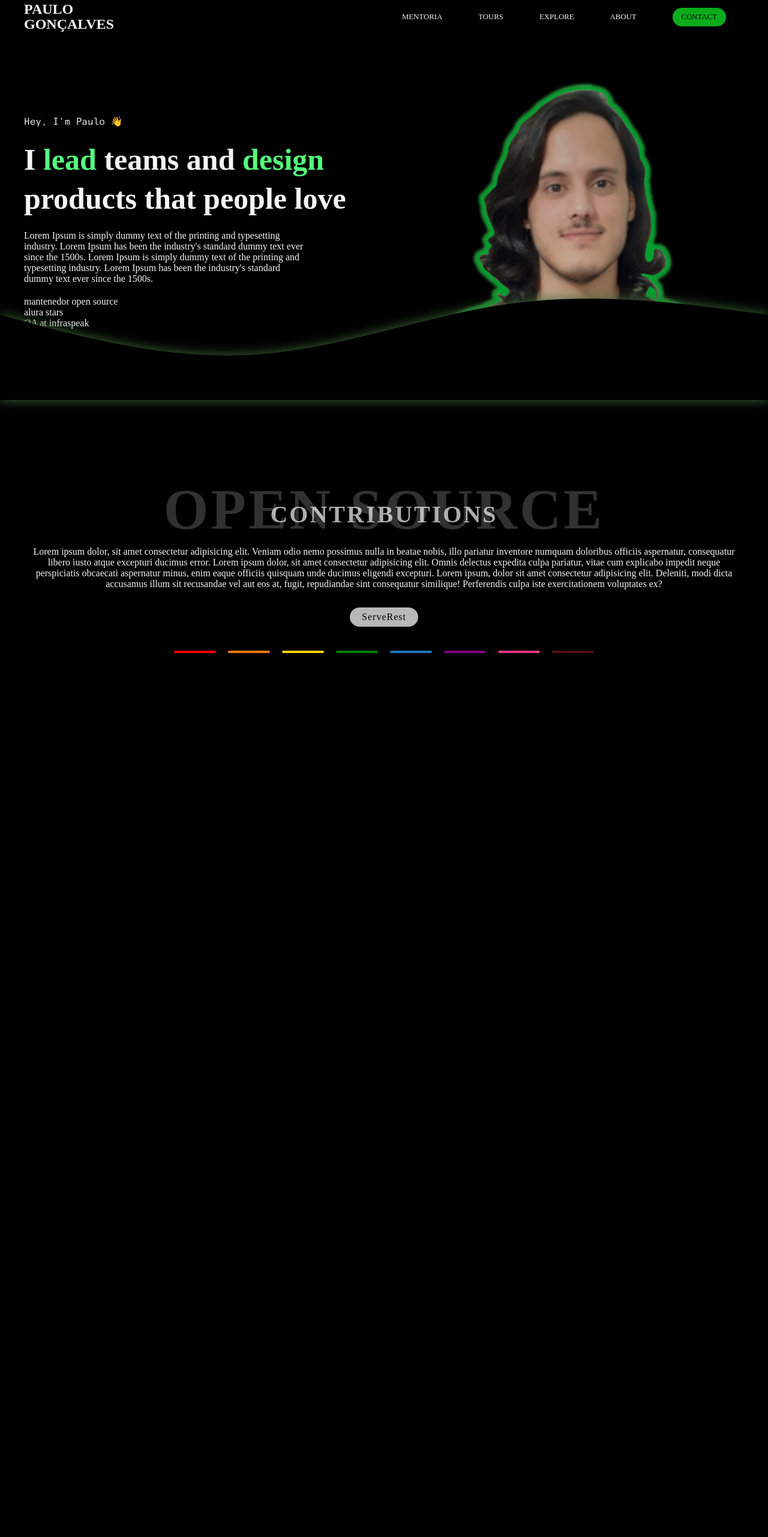
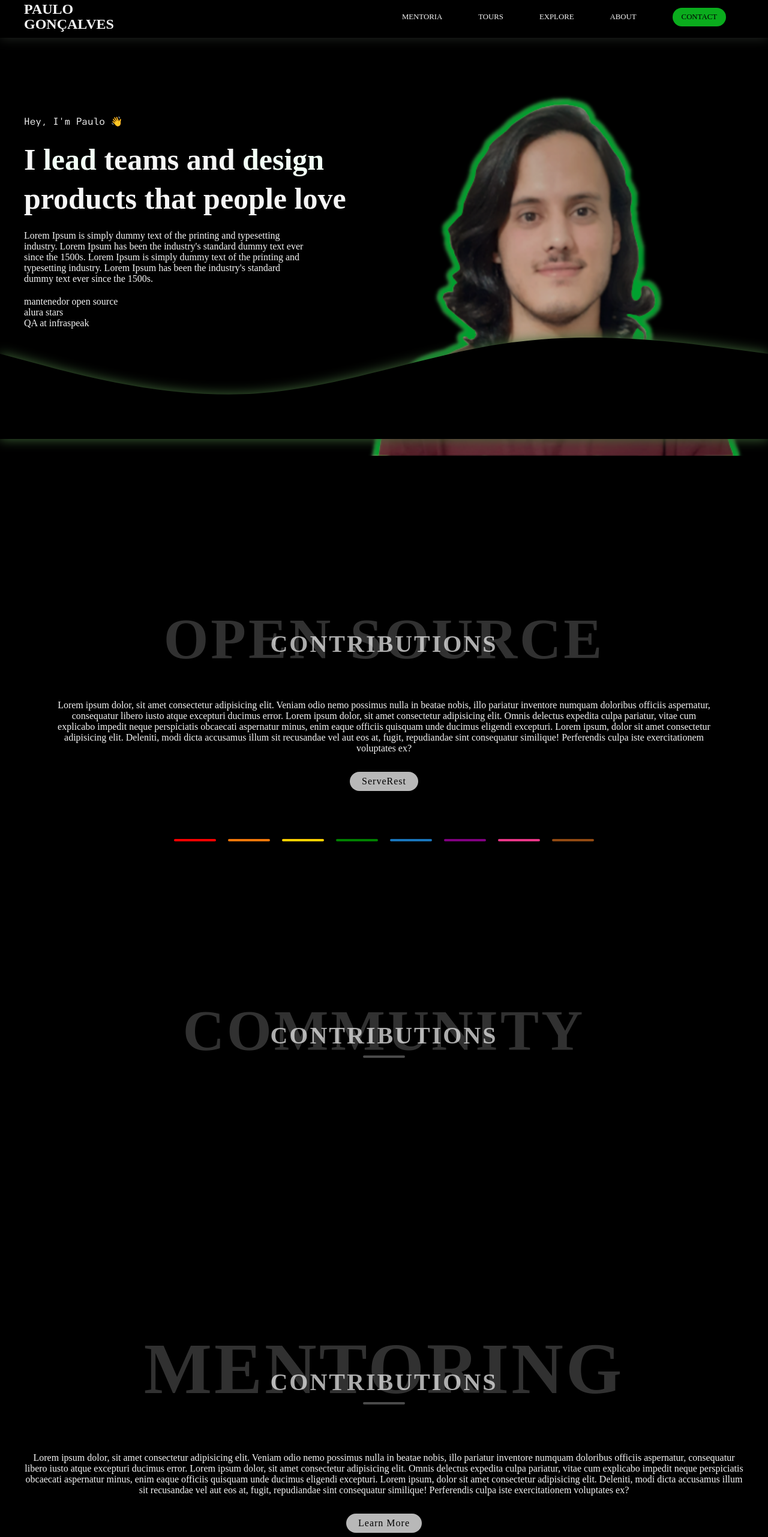
Before and after one commit to saphiraxx/personal-portfolio, a plain HTML site: page index.html in a window 1280 px wide. Shown: the part 17-2580 px from the top of the page at 60% size. Before the commit the page ends 1166 px from the top, so only its background shows below. Drawn offline with Linux system fonts and the light colour scheme; grey boxes are pictures that could not be loaded; a web font is replaced by a local one.

Commit message:
✅ update

```diff
--- a/index.html
+++ b/index.html
@@ -10,6 +10,7 @@
 </head>
 <body>
     <nav>
+        <div class="header-menu">
             <div class="container">
                 <div class="logo">
                     <h1 class="name">PAULO</h1>
@@ -24,10 +25,10 @@
                     </ul>
                     <img src="./img/menu-btn.png" alt="" class="menu-btn">
             </div>
+        </div>
     </nav>
 
-    <header>
-        <div class="container">
+    <header class="container">
         <div class="header-content">
             <div class="receive">
                 Hey, I'm Paulo 👋
@@ -56,18 +57,18 @@
             <!-- <div class="header-img">
                 <img src="./img/home-img.png" alt="" >
             </div> -->
-
         <img class="hero" src="/img/paulo-borda-verde.png" alt="">
-
+        <div>
             <svg class="wave"/>
+            <svg class="wave-black"/>
         </div>
     </header>
 
-    <section class="work-section">
+    <section class="container">
+        <div class="work-section">
             <div class="work-container">
-            <div class="container">
-                <div class="work-heading">
-                    <h2 class="open-source">open source</h2>
+                <div class="title">
+                    <h2 class="style-title ">open source</h2>
                     <h2 class="work-title">contributions</h2>
                     <div class="work-text">
                         <p>Lorem ipsum dolor, sit amet consectetur adipisicing elit. Veniam odio nemo possimus nulla in beatae nobis, illo pariatur inventore numquam doloribus officiis aspernatur, consequatur libero iusto atque excepturi ducimus error. Lorem ipsum dolor, sit amet consectetur adipisicing elit. Omnis delectus expedita culpa pariatur, vitae cum explicabo impedit neque perspiciatis obcaecati aspernatur minus, enim eaque officiis quisquam unde ducimus eligendi excepturi. Lorem ipsum, dolor sit amet consectetur adipisicing elit. Deleniti, modi dicta accusamus illum sit recusandae vel aut eos at, fugit, repudiandae sint consequatur similique! Perferendis culpa iste exercitationem voluptates ex?</p>
@@ -88,6 +89,44 @@
         </div>
     </section>
 
+    <section class="container">
+        <div class="community-section">
+            <div class="title">
+                <h2 class="style-title ">community</h2>
+                <h2 class="work-title">contributions</h2>
+                <div id="white" class="line"></div>
+            </div>
+            <div class="contributions">
+                <div class="video">
+                    <iframe class="iframe" src="https://www.youtube.com/embed/GivmPLQ_yrM" title="YouTube video player" frameborder="0" allow="accelerometer; autoplay; clipboard-write; encrypted-media; gyroscope; picture-in-picture" allowfullscreen></iframe>
+
+                    <iframe class="iframe" src="https://www.youtube.com/embed/1RNRl3tEtKk" title="YouTube video player" frameborder="0" allow="accelerometer; autoplay; clipboard-write; encrypted-media; gyroscope; picture-in-picture" allowfullscreen></iframe>
+                </div>
+            </div>
+        </div>
+    </section>
+
+    <section class="container">
+        <div class="community-section">
+            <div class="title">
+                <h2 class="style-title-big">MENTORING</h2>
+                <h2 class="work-title">contributions</h2>
+                <div id="white" class="line"></div>
+            </div>
+            <div class="work-text">
+                <p>Lorem ipsum dolor, sit amet consectetur adipisicing elit. Veniam odio nemo possimus nulla in beatae nobis, illo pariatur inventore numquam doloribus officiis aspernatur, consequatur libero iusto atque excepturi ducimus error. Lorem ipsum dolor, sit amet consectetur adipisicing elit. Omnis delectus expedita culpa pariatur, vitae cum explicabo impedit neque perspiciatis obcaecati aspernatur minus, enim eaque officiis quisquam unde ducimus eligendi excepturi. Lorem ipsum, dolor sit amet consectetur adipisicing elit. Deleniti, modi dicta accusamus illum sit recusandae vel aut eos at, fugit, repudiandae sint consequatur similique! Perferendis culpa iste exercitationem voluptates ex?</p>
+            </div>
+            <div class="btn-link">Learn More<a href="#"></a></div>
+        </div>
+    </section>
+
+    <footer>
+        <div class="footer">
+            <p>footer</p>
+        <p>copyright 2022</p>
+        </div>
+    </footer>
+
 </body>
 <script src="script.js"></script>
 </html>
--- a/script.js
+++ b/script.js
@@ -4,3 +4,12 @@ const navLinks = document.querySelector('.nav-links')
 menuBtn.addEventListener('click',()=>{
     navLinks.classList.toggle('mobile-menu')
 });
+
+
+const body = document.querySelector('body')
+const headerMenu = document.querySelector('.header-menu')
+console.log(body)
+
+body.addEventListener('scroll',()=>{
+    headerMenu.classList.add('header-menu-fixed')
+});
--- a/style.css
+++ b/style.css
@@ -55,6 +55,25 @@ body , html {
     margin: 0 auto;
 }
 
+.header-menu {
+    background:rgb(0, 0, 0);
+    position: fixed;
+    z-index: 2;
+    width: 100%;
+    height: 80px;
+    filter:drop-shadow(0 0 10px rgb(38, 42, 37));
+
+}
+
+.header-menu-fixed {
+    background:rgb(125, 12, 12);
+    position: fixed;
+    z-index: 2;
+    width: 100%;
+    height: 80px;
+    filter:drop-shadow(0 0 10px rgb(38, 42, 37));
+}
+
 .logo {
     display: flex;
     flex-direction: column;
@@ -110,7 +129,7 @@ body , html {
     display: flex;
     align-items: center;
     flex-direction: column;
-    margin-top: 140px;
+    margin-top: 210px;
     align-items: flex-start;
 }
 
@@ -120,7 +139,7 @@ body , html {
     color: whitesmoke;
 }
 
-.principal-title{
+.principal-title {
     text-shadow: rgb(0, 0, 0) 1px 2px 7px;
     font-family: 'arabotoThin';
     font-size: 50px;
@@ -157,9 +176,9 @@ body , html {
 }
 
 .hero {
-    width: 85vw;
+    width: 1400px;
     opacity: 0.8;
-    margin-top: 60px;
+    margin-top: 150px;
 }
 
 .wave {
@@ -168,9 +187,21 @@ body , html {
     background-repeat: no-repeat;
     bottom: 0;
     left: 0;
+    top: 465px;
     height: 50vh;
     width: 100vw;
     filter:drop-shadow(0 0 10px rgb(66, 107, 58));
+}
+
+.wave-black {
+    position: absolute;
+    background-repeat: no-repeat;
+    bottom: 0;
+    left: 0;
+    top: 780px;
+    height: 50vh;
+    width: 100vw;
+    background: rgb(0, 0, 0);
 }
 
 .ctn {
@@ -190,14 +221,12 @@ body , html {
 }
 
 .work-section {
-    margin: 80px auto;
+    margin-top: 200px;
     width: 100vw;
     background: rgb(0, 0, 0);
     display: flex;
     align-items: center;
     flex-direction: column;
-    align-items: center;
-    position: absolute;
 }
 
 .work-container {
@@ -208,18 +237,26 @@ body , html {
     flex-direction: column;
 }
 
-.work-heading {
+.title {
     display: flex;
     align-items: center;
     flex-direction: column;
     margin: 0;
 }
 
-.open-source {
+.style-title {
     letter-spacing: 4px;
     text-transform: uppercase;
     font-family: 'arabotoBlack';
     font-size: 12vmin;
+    opacity: 0.2;
+}
+
+.style-title-big {
+    letter-spacing: 4px;
+    text-transform: uppercase;
+    font-family: 'arabotoBlack';
+    font-size: 15vmin;
     opacity: 0.2;
 }
 
@@ -234,7 +271,8 @@ body , html {
 
 .work-text {
     text-align: center;
-    margin-top: 30px;
+    margin-top: 70px;
+    z-index: 1;
 }
 
 .btn-link {
@@ -252,7 +290,7 @@ body , html {
     display: flex;
     flex-direction: row;
     align-content: center;
-    margin-top: 30px;
+    margin-top: 70px;
 }
 
 .line {
@@ -292,15 +330,56 @@ body , html {
 }
 
 #brown {
-    background: rgb(81, 15, 15);
+    background: rgb(145, 73, 18);
 }
+
+#white {
+    background: whitesmoke;
+    opacity: 0.3;
+}
+
+.community-section {
+    flex-direction: column;
+    align-items: center;
+    display: flex;
+    margin: auto;
+    margin-top: 200px;
+}
+
+.contributions {
+    display: flex;
+    align-items: center;
+}
+
+.video {
+    display: flex;
+    flex-direction: row;
+}
+
+.iframe {
+    width: 300px;
+    height: 200px;
+    margin-top: 40px;
+}
+
+/* .principal-title {
+    letter-spacing: 4px;
+    text-transform: uppercase;
+    font-family: 'arabotoBlack';
+    font-size: 12vmin;
+    opacity: 0.2;
+} */
+
 
 
 /* Mobile device */
 @media only screen and (max-width:850px) {
     .menu-btn {
+        display: flex;
         margin-top: 10px;
-        display: block;
+        margin-right: 30px;
+        width: 4vw;
+        right: 0;
     }
 
     .navbar {
@@ -309,8 +388,7 @@ body , html {
 
     .logo {
         position: absolute;
-        top: 30px;
-        left: 30px;
+        margin-top: 10px;
     }
 
     .nav-links {
@@ -318,8 +396,8 @@ body , html {
         width: 100%;
         height: 100vh;
         justify-content: center;
-        background: #284b27;
-        margin-top: -100vh;
+        background: #484872;
+        margin-top: -120vh;
         transition: all 0.5s ease;
     }
 
@@ -332,56 +410,23 @@ body , html {
         margin: 30px auto;
     }
 
-    .row {
-        flex-direction: column;
-    }
-
-    .row .col {
-        margin: 20px auto;
-    }
-
-    .col img {
-        max-width: 90%;
-    }
-
-    .explore-content {
-        width: 100%;
-    }
-
-    .tours .col {
-        width: 100%;
-    }
-
-    .image-gallery {
-        justify-content: center;
-        align-items: center;
-    }
-
-    .image-gallery img {
-        width: 90%;
-    }
-
-    .footer {
-        padding: 10px;
-    }
-
-    /* Animations */
-    /* img {
-        transition: transform .3s ease;
-    }
-
-    img:hover {
-        transform: scale(1.1);
-    } */
-
-    .ctn:hover {
-        background: whitesmoke;
-        color: #fc036b;
-        box-shadow: 2px 2px 5px #00000056;
-    }
-
-    li:hover {
-        color: #fc036b;
-        cursor: zoom-out;
+    .wave {
+        z-index: -1;
+        /* position: relative; */
     }
 }
+
+.footer {
+    width: 100%;
+    min-height: 100px;
+    margin: 0;
+    margin-top: 500px;
+    background: linear-gradient(180deg, rgb(0, 0, 0) 0%, rgb(0, 0, 0) 0%, rgb(20, 44, 12) 100%);
+    text-align: center;
+}
+
+
+.footer p {
+    color: whitesmoke;
+    margin: 20px auto;
+}
```
Lines whose indentation alone changed are shown as unchanged.
